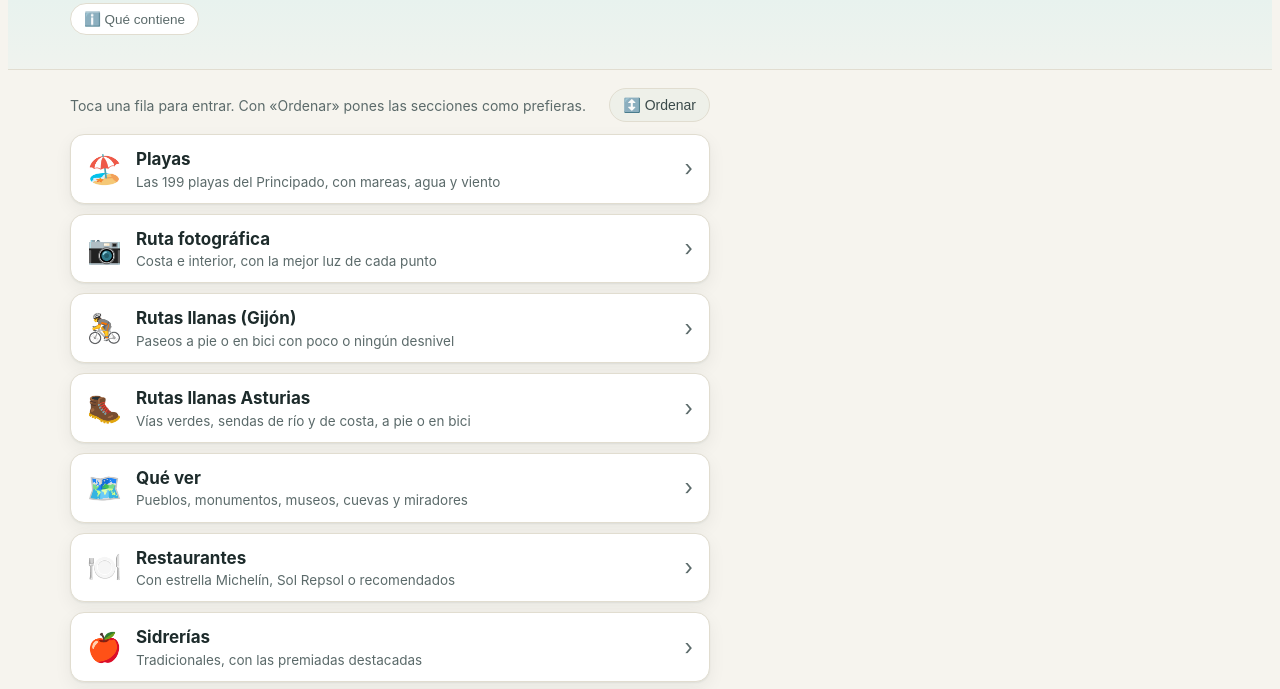
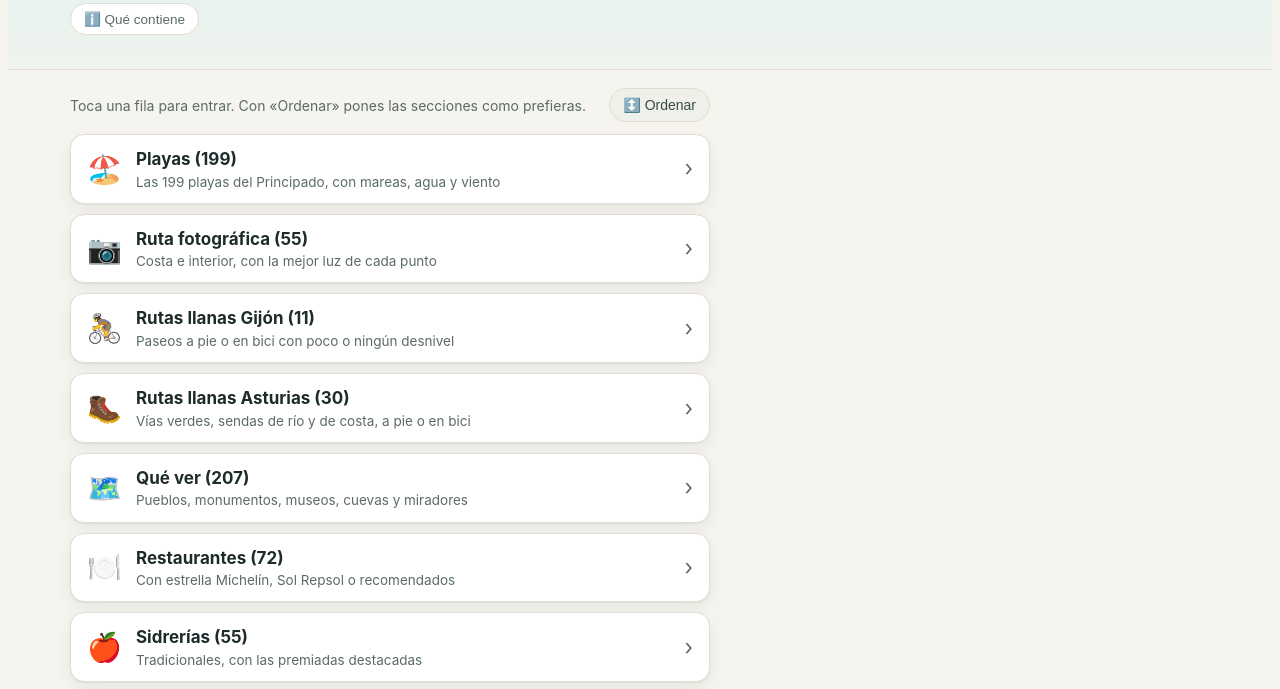
Before and after one commit to FernandoGalvez1959/Asturias, a plain HTML site: page index.html in a window 1280 px wide. Shown: the part 90-779 px from the top of the page. Drawn offline with Linux system fonts and the light colour scheme; no server answers.

Commit message:
Add files via upload

```diff
--- a/index.html
+++ b/index.html
@@ -2905,7 +2905,7 @@ function renderFestivos(){
 const HOME_ITEMS = [
   {id:'playas', ico:'🏖️', n:'Playas', d:'Las 199 playas del Principado, con mareas, agua y viento'},
   {id:'foto', ico:'📷', n:'Ruta fotográfica', d:'Costa e interior, con la mejor luz de cada punto'},
-  {id:'rutas-llanas', ico:'🚴', n:'Rutas llanas (Gijón)', d:'Paseos a pie o en bici con poco o ningún desnivel'},
+  {id:'rutas-llanas', ico:'🚴', n:'Rutas llanas Gijón', d:'Paseos a pie o en bici con poco o ningún desnivel'},
   {id:'rutas-asturias', ico:'🥾', n:'Rutas llanas Asturias', d:'Vías verdes, sendas de río y de costa, a pie o en bici'},
   {id:'sitios', ico:'🗺️', n:'Qué ver', d:'Pueblos, monumentos, museos, cuevas y miradores'},
   {id:'restaurantes', ico:'🍽️', n:'Restaurantes', d:'Con estrella Michelín, Sol Repsol o recomendados'},
@@ -2930,13 +2930,19 @@ function homeOrdenLeer(){
   return orden;
 }
 function homeOrdenGuardar(orden){ try{ localStorage.setItem(HOME_ORDEN_KEY, JSON.stringify(orden)); }catch(_){} }
+const HOME_CONT = {playas:['results'], foto:['results-foto','results-foto-interior'], 'rutas-llanas':['results-rutas-llanas'], 'rutas-asturias':['results-rutas-asturias'], sitios:['results-sitios'], restaurantes:['results-rest'], sidrerias:['results-sidra'], lagares:['results-lagares'], bodegas:['results-bodegas'], destilerias:['results-destilerias'], camaras:['results-camaras']};
+function homeCuenta(id){
+  if(HOME_CONT[id]) return HOME_CONT[id].reduce((n,c)=>n+document.querySelectorAll(`#${c} [data-docid]:not(.quitado)`).length, 0);
+  if(id==='festivos'){ const t=(document.getElementById('count-festivos')||{}).textContent||''; const m=t.match(/\d+/g); return m ? m.reduce((a,b)=>a+Number(b),0) : null; }
+  return null;
+}
 function renderInicio(){
   const orden = homeOrdenLeer();
   const list = document.getElementById('home-list');
   list.innerHTML = orden.map((id,i)=>{
     const it = HOME_ITEMS.find(x=>x.id===id);
     const mover = homeEditando ? `<div class="home-move"><button type="button" data-mv="-1" data-id="${id}" aria-label="Subir ${it.n}" ${i===0?'disabled':''}>▲</button><button type="button" data-mv="1" data-id="${id}" aria-label="Bajar ${it.n}" ${i===orden.length-1?'disabled':''}>▼</button></div>` : '';
-    return `<div class="home-row${homeEditando?' editando':''}"><button type="button" class="home-go" data-go="${id}"><span class="home-ico">${it.ico}</span><span class="home-txt"><b>${it.n}</b><span>${it.d}</span></span><span class="home-chev">›</span></button>${mover}</div>`;
+    return `<div class="home-row${homeEditando?' editando':''}"><button type="button" class="home-go" data-go="${id}"><span class="home-ico">${it.ico}</span><span class="home-txt"><b>${it.n}${(c=>c==null?'':' ('+c+')')(homeCuenta(id))}</b><span>${it.d}</span></span><span class="home-chev">›</span></button>${mover}</div>`;
   }).join('');
   document.getElementById('home-edit-btn').textContent = homeEditando ? '✔ Listo' : '↕️ Ordenar';
   document.getElementById('home-edit-btn').classList.toggle('on', homeEditando);
@@ -2945,6 +2951,7 @@ function renderInicio(){
 }
 let navDesdePop = false;
 function mostrarInicio(){
+  try{ renderInicio(); }catch(_){}
   ['playas','foto','rutas-llanas','rutas-asturias','restaurantes','sidrerias','lagares','bodegas','destilerias','sitios','camaras','festivos','backup'].forEach(t=>{ const el=document.getElementById('tab-'+t); if(el) el.hidden = true; });
   document.getElementById('tab-inicio').hidden = false;
   document.querySelectorAll('nav.tabs button').forEach(b=>b.classList.remove('active'));
--- a/sw.js
+++ b/sw.js
@@ -6,7 +6,7 @@
 // de CACHE (v2, v3, ...). Si no, los móviles que ya visitaron la app se
 // quedan sirviendo para siempre la copia vieja guardada en caché, aunque el
 // archivo en el servidor ya esté arreglado.
-const CACHE = 'asturias-v37';
+const CACHE = 'asturias-v38';
 
 self.addEventListener('install', (event) => {
   self.skipWaiting();
```
